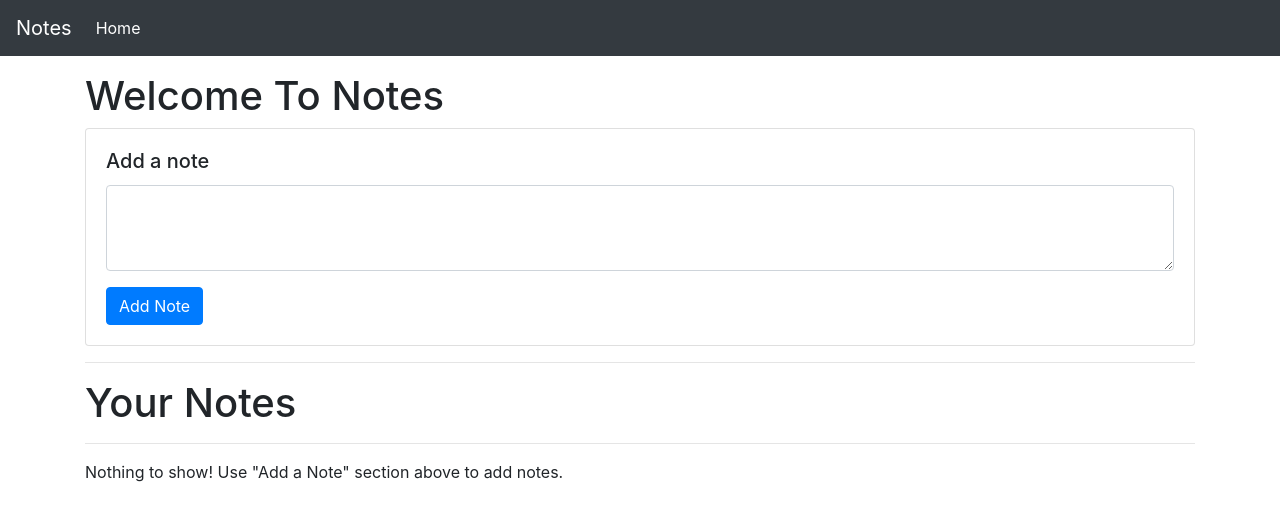
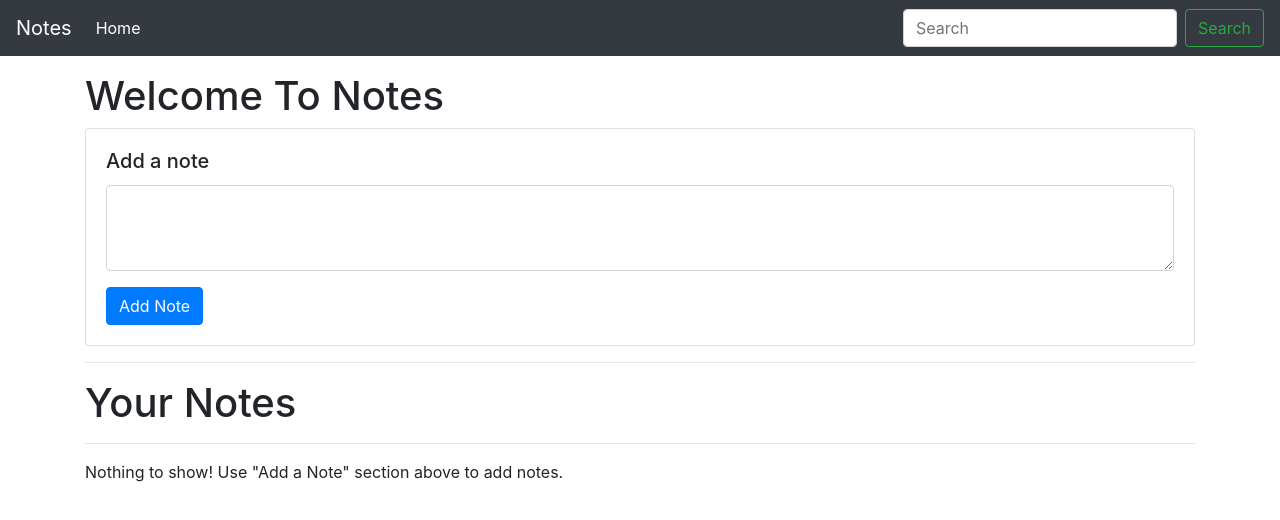
Before and after one commit to raggarwalg01/NotesApp, a plain HTML site: page index.html in a window 1280 px wide. Drawn offline with nearby package versions, Linux system fonts and the light colour scheme.

Commit message:
Update index.html

```diff
--- a/index.html
+++ b/index.html
@@ -26,11 +26,11 @@
                 </li>
 
             </ul>
-            <!-- <form class="form-inline my-2 my-lg-0">
+            <form class="form-inline my-2 my-lg-0">
                 <input class="form-control mr-sm-2" id="searchTxt" type="search" placeholder="Search"
                     aria-label="Search">
                 <button class="btn btn-outline-success my-2 my-sm-0" type="submit">Search</button>
-            </form> -->
+            </form>
         </div>
     </nav>
 
```
